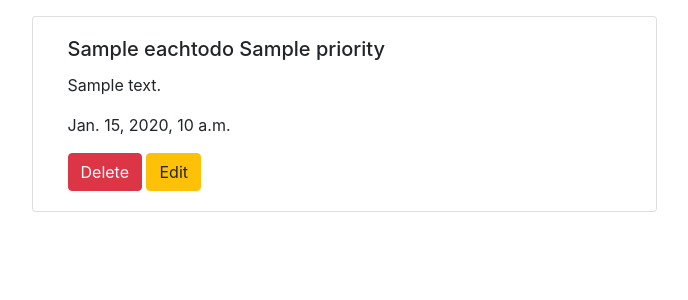
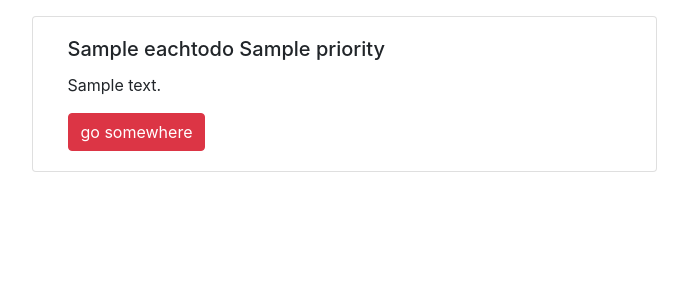
Before and after one commit to BinduMathsa/git-learnig, a Django app: template template/list.html in a window 1280 px wide. Shown: the part 56-356 px from the top of the page, without its empty margins (296-984 px from the left). Run offline with Django 3.2, Linux system fonts and the light colour scheme; the template is opened without the code that fills it: most values are stand-ins (such as "Sample title", 1, 10 or a date in 2020); parts of the project's set-up code (start-up, migrations or seed data) failed here and were passed over; some libraries are stand-ins or nearby versions.

Commit message:
my todoproject3

```diff
--- a/template/list.html
+++ b/template/list.html
@@ -8,10 +8,8 @@
             <div class="card-body">
               <h5 class="card-title">{{eachtodo.title}} {{eachtodo.priority}}</h5>
               <p class="card-text">{{eachtodo.description}}</p>
-              <p class="card-text">{{eachtodo.created_at}}</p>
+              <a href="#" class="btn btn-danger">go somewhere</a>
 
-              <a href="/delete/{{eachtodo.id}}" class="btn btn-danger">Delete</a>
-              <a href="/edit/{{eachtodo.id}}" class="btn btn-warning">Edit</a>
 
 
             </div>
```
